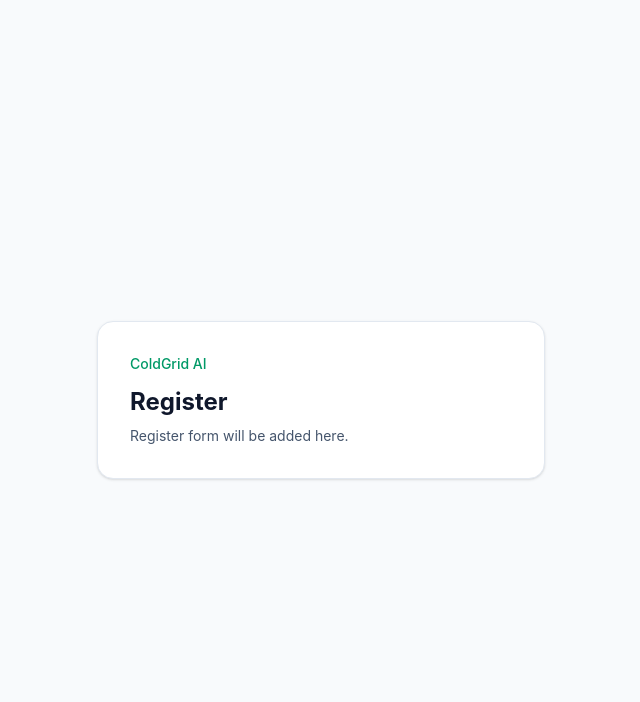
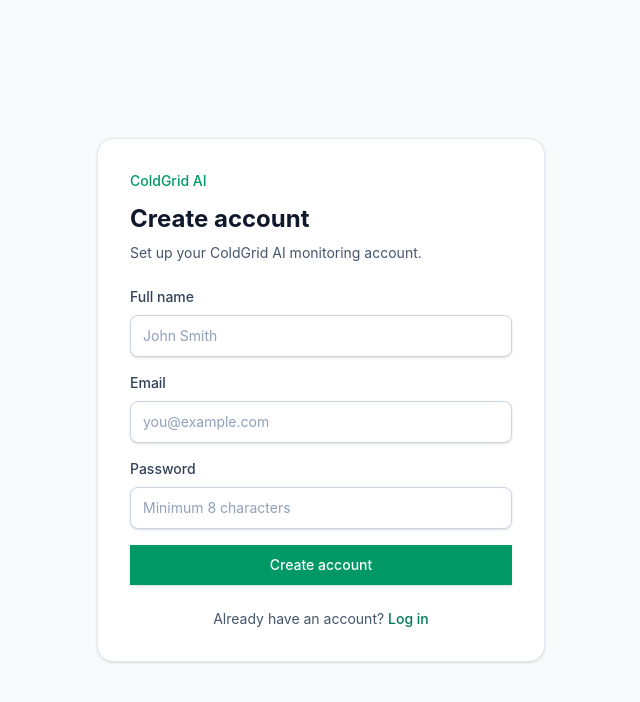
Before and after one commit to mdkamrulamin/coldgrid-ai, a React (Vite) app in the folder frontend/: page /register in a window 1280 px wide. Shown: the top 702 px of the page, without its empty margins (319-959 px from the left). Built offline with nearby package versions, Linux system fonts and the light colour scheme; no server answers.

Commit message:
Build registration page with form

```diff
--- a/frontend/src/pages/RegisterPage.tsx
+++ b/frontend/src/pages/RegisterPage.tsx
@@ -1,11 +1,69 @@
+import { useState } from "react"
+import { Link, useNavigate } from "react-router-dom"
+
+
 import AuthLayout from "../components/layout/AuthLayout"
+import Button from "../components/ui/Button"
+import FormError from "../components/ui/FormError"
+import TextInput from "../components/ui/TextInput"
+import { useAuth } from "../lib/AuthContext"
 
 function RegisterPage() {
+    const navigate = useNavigate()
+    const { register } = useAuth()
+
+    //Form field state.
+    const [name, setName] = useState('')
+    const [email, setEmail] = useState('')
+    const [password, setPassword] = useState('')
+
+    //UI state for loading and API errors.
+    const [isSubmitting, setIsSubmitting] = useState(false)
+    const [errorMessage, setErrorMessage] = useState<string | null>(null)
+
+    const handleSubmit: React.ComponentProps<'form'>['onSubmit'] = async (event) => {
+        event.preventDefault()
+        setIsSubmitting(true)
+        setErrorMessage(null)
+
+        try {
+            await register({name, email, password})
+            navigate('/dashboard')
+        } catch (error) {
+            //Show backend error msg if available.
+            const message = error instanceof Error ? error.message : 'Unable to register.'
+            setErrorMessage(message)
+        } finally {
+            setIsSubmitting(false)
+        }
+    }
+
     return (
         <AuthLayout
-            title="Register"
-            description="Register form will be added here."
-        />
+            title="Create account"
+            description="Set up your ColdGrid AI monitoring account."
+        >
+            <form onSubmit={handleSubmit} className="space-y-4">
+                <FormError message={errorMessage} />
+                <TextInput label="Full name" name="name" type="text" placeholder="John Smith"
+                value={name} onChange={(event) => setName(event.target.value)} required />
+                <TextInput label="Email" name="email" type="email" placeholder="you@example.com" value={email}
+                onChange={(event) => setEmail(event.target.value)} required />
+
+                <TextInput label="Password" name="password" type="password" placeholder="Minimum 8 characters"
+                value={password} onChange={(event) => setPassword(event.target.value)} minLength={8} required />
+                <Button type="submit" disabled={isSubmitting}>
+                    {isSubmitting ? 'Creating account...' : 'Create account'}
+                </Button>
+            </form>
+
+            <p className="mt-6 text-center text-sm text-slate-600">
+                Already have an account?{' '}
+                <Link to="/login" className="font-medium text-emerald-700 hover:text-emerald-800">
+                    Log in
+                </Link>
+            </p>
+        </AuthLayout>
     )
 }
 
```
